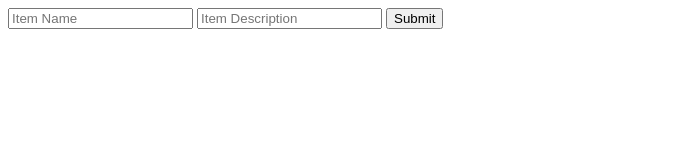
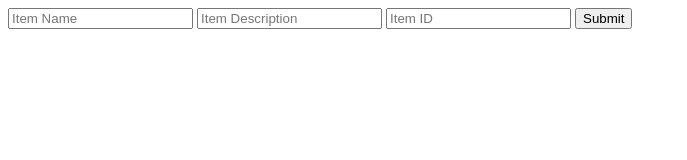
Before and after one commit to malviyamanish999/flask-todo-project, a plain HTML site: page index.html in a window 1280 px wide. Shown: the whole page, without its empty margins (0-687 px from the left). Drawn offline with Linux system fonts and the light colour scheme.

Commit message:
Added Item Id

```diff
--- a/index.html
+++ b/index.html
@@ -1,5 +1,6 @@
 <form>
   <input type="text" name="itemName" placeholder="Item Name">
   <input type="text" name="itemDescription" placeholder="Item Description">
+  <input type="text" name="itemID" placeholder="Item ID">
   <button type="submit">Submit</button>
 </form>
```
